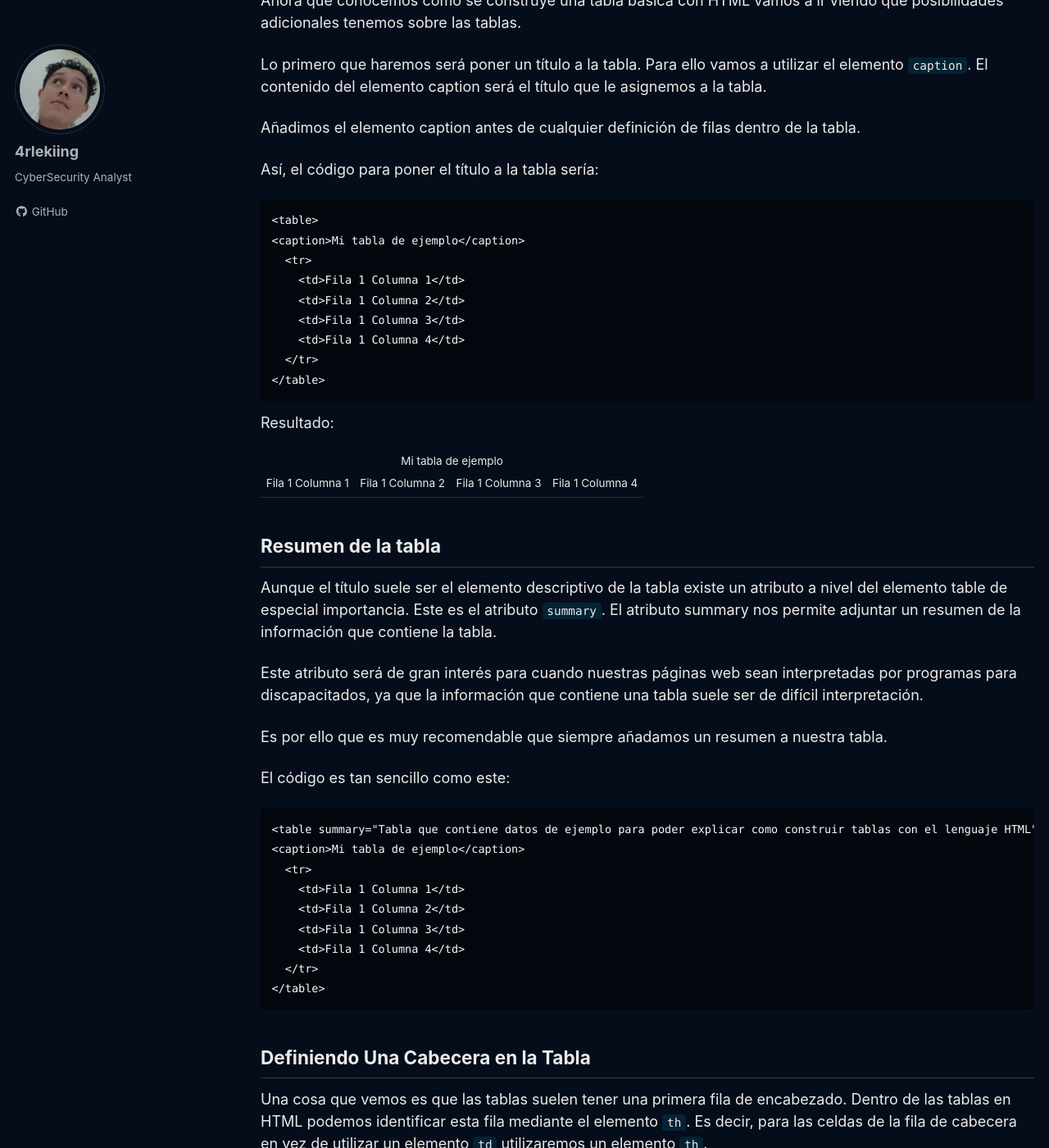
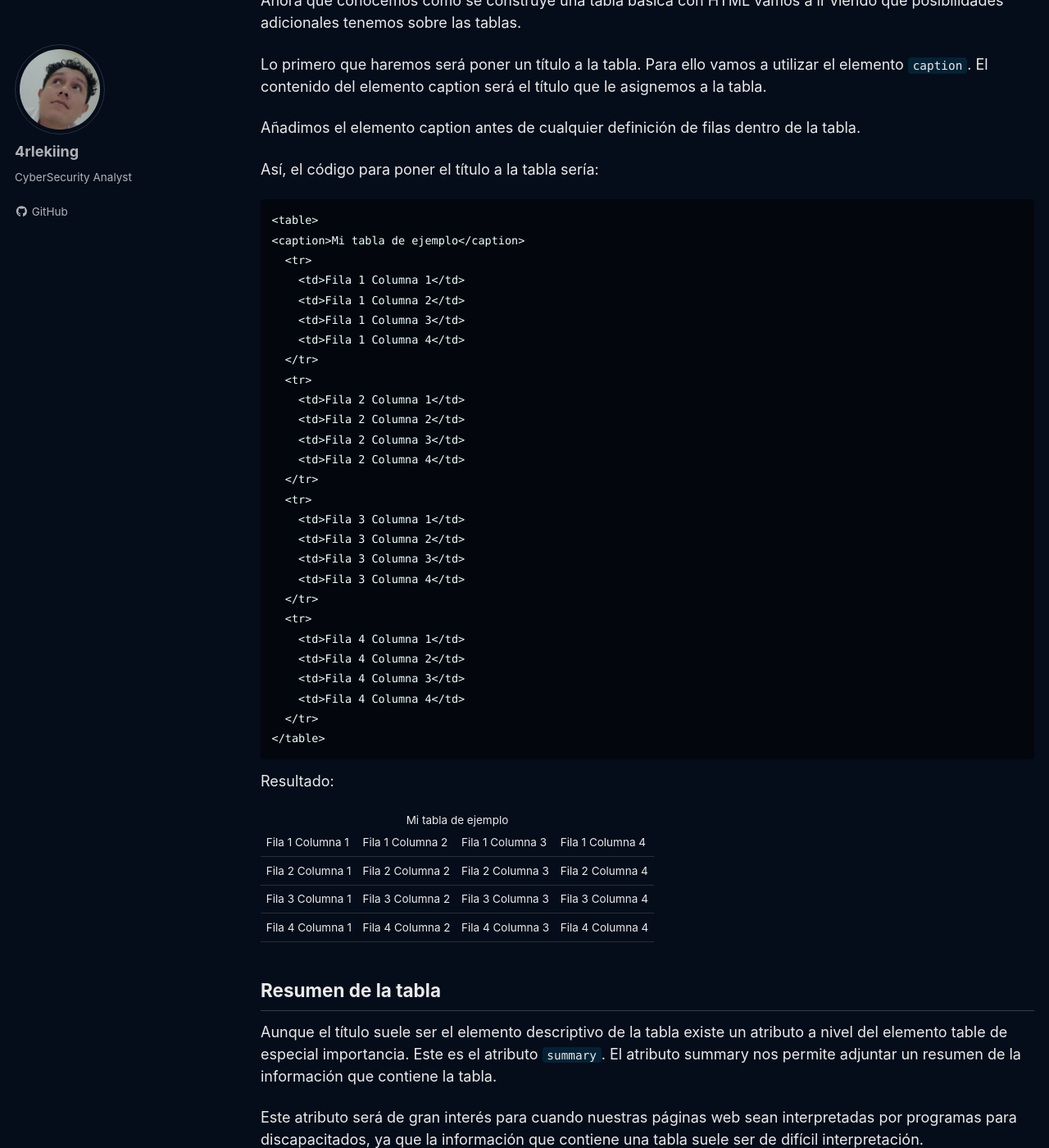
Before and after one commit to 4rleking/HTML.github.io, a Jekyll site: the page built from _posts/2023-08-16-Tablas_Basicas.md, in a window 1280 px wide and 1400 px high, scrolled down 870 px. Shown: the whole window at 82% size. Built offline with Jekyll 4.4.1, drawn with Linux system fonts in a browser that asks for light colours; cached includes are drawn as plain includes; a script that is not in the unit is left out.

Commit message:
Update 2023-08-16-Tablas_Basicas.md

````diff
--- a/_posts/2023-08-16-Tablas_Basicas.md
+++ b/_posts/2023-08-16-Tablas_Basicas.md
@@ -36,6 +36,24 @@ Así, el código para poner el título a la tabla sería:
     <td>Fila 1 Columna 3</td>
     <td>Fila 1 Columna 4</td>
   </tr>
+  <tr>
+    <td>Fila 2 Columna 1</td>
+    <td>Fila 2 Columna 2</td>
+    <td>Fila 2 Columna 3</td>
+    <td>Fila 2 Columna 4</td>
+  </tr>
+  <tr>
+    <td>Fila 3 Columna 1</td>
+    <td>Fila 3 Columna 2</td>
+    <td>Fila 3 Columna 3</td>
+    <td>Fila 3 Columna 4</td>
+  </tr>
+  <tr>
+    <td>Fila 4 Columna 1</td>
+    <td>Fila 4 Columna 2</td>
+    <td>Fila 4 Columna 3</td>
+    <td>Fila 4 Columna 4</td>
+  </tr>
 </table>
 ```
 
@@ -48,6 +66,24 @@ Resultado:
     <td>Fila 1 Columna 2</td>
     <td>Fila 1 Columna 3</td>
     <td>Fila 1 Columna 4</td>
+  </tr>
+  <tr>
+    <td>Fila 2 Columna 1</td>
+    <td>Fila 2 Columna 2</td>
+    <td>Fila 2 Columna 3</td>
+    <td>Fila 2 Columna 4</td>
+  </tr>
+  <tr>
+    <td>Fila 3 Columna 1</td>
+    <td>Fila 3 Columna 2</td>
+    <td>Fila 3 Columna 3</td>
+    <td>Fila 3 Columna 4</td>
+  </tr>
+  <tr>
+    <td>Fila 4 Columna 1</td>
+    <td>Fila 4 Columna 2</td>
+    <td>Fila 4 Columna 3</td>
+    <td>Fila 4 Columna 4</td>
   </tr>
 </table>
 
````
